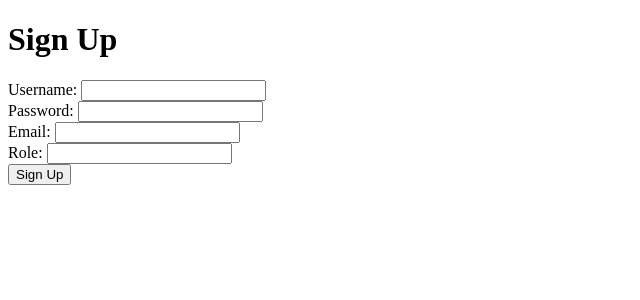
After one commit to richardolarez/24040FlaskFramework, a Flask app: page /signup in a window 1280 px wide. The commit adds this page. Shown: the top 300 px of the page, without its empty margins (0-640 px from the left). Run offline with Flask 3, Linux system fonts and the light colour scheme; some libraries are stand-ins or nearby versions.

Commit message:
Checkpoint

```diff
--- a/app/app.py
+++ b/app/app.py
@@ -1,30 +1,67 @@
 # app.py
-from flask import Flask, render_template, request, redirect, url_for
+from flask import Flask, render_template, request, redirect, url_for, flash, make_response, jsonify
 from flask_sqlalchemy import SQLAlchemy
 from os import environ
+from flask_wtf.csrf import CSRFProtect
+from flask_wtf import FlaskForm
+from wtforms import StringField, PasswordField, SubmitField
+
 
 ####################### FLASK APP CONFIGURATION ########################
 app = Flask(__name__)
 app.config['SQLALCHEMY_DATABASE_URI'] = environ.get('DB_URL')
+app.config['SECRET_KEY'] = 'your_secret_key_here'  # Set the SECRET_KEY configuration option
+
 app.app_context()
 db = SQLAlchemy(app)
+csrf = CSRFProtect(app)
 
 ###################### Import the TID Models ########################
 from models.TIDTables import ChargeMode, Devices, GSENetwork, PathsLoads, PowerSupply, PowerSupplySummary, TelemetryNetwork, VehicleBattery, VehicleNetwork, UEIDaq, BatteryAddresses
+from models import User
 
 ####################### CREATE TABLES ########################
 with app.app_context():
     db.create_all()
 
-####################### ROUTES ########################
+####################### APIs ########################
 # Test Route
 @app.route('/test', methods=['GET'])
 def test():
     return {'message': 'Test route works!'}
 
+# create a new user
+@app.route('/user', methods=['POST', 'GET'])
+def create_user():
+    try:
+        data = request.json
+        new_user = User(username=data['username'], password=data['password'], email=data['email'], role=data['role'])
+        db.session.add(new_user)
+        db.session.commit()
+        return make_response(jsonify({'message': 'user created'}), 201)
+    except Exception as e:
+        return make_response(jsonify({'message': str(e)}), 500)
+
+
+# login endpoint
+@app.route('/login', methods=['POST'])
+def login():
+    try:
+        data = request.json
+        username = data['username']
+        password = data['password']
+        user = User.query.filter_by(username=username).first()
+        if user and user.password == password:
+            return make_response(jsonify({'message': 'login successful'}), 200)
+        else:
+            return make_response(jsonify({'message': 'invalid credentials'}), 401)
+    except Exception as e:
+        return make_response(jsonify({'message': str(e)}), 500)
+
+
+####################### VIEWS / PAGE ROUTES ########################
 @app.route('/')
 def index():
-
     return render_template('index.html')
 
 @app.route('/edv')
@@ -35,6 +72,24 @@ def edv():
 def menu():
     return render_template('menu.html')
 
+class UserForm(FlaskForm):
+    username = StringField('Username')
+    password = PasswordField('Password')
+    email = StringField('Email')
+    role = StringField('Role')
+    submit = SubmitField('Sign Up')
+
+@app.route('/signup', methods=['GET', 'POST'])
+def signup():
+    form = UserForm()
+    if form.validate_on_submit():
+        new_user = User(username=form.username.data, password=form.password.data, email=form.email.data, role=form.role.data)
+        db.session.add(new_user)
+        db.session.commit()
+        flash('User created successfully!', 'success')  # Display success message
+        return redirect(url_for('signup'))
+    return render_template('signup.html', form=form)
+
 
 
 if __name__ == '__main__':
--- a/app/models/__init__.py
+++ b/app/models/__init__.py
@@ -1,2 +1,3 @@
 # models/__init__.py
 from .TIDTables import ChargeMode, Devices, GSENetwork, PathsLoads, PowerSupply, PowerSupplySummary, TelemetryNetwork, VehicleBattery, VehicleNetwork, UEIDaq, BatteryAddresses
+from .users import User
--- a/app/requirements.txt
+++ b/app/requirements.txt
@@ -13,3 +13,5 @@ psycopg2-binary==2.9.9
 SQLAlchemy==2.0.27
 typing_extensions==4.9.0
 Werkzeug==3.0.1
+Flask-WTF
+flash
--- a/app/templates/index.html
+++ b/app/templates/index.html
@@ -29,6 +29,7 @@
       </form>
     </form>
   </div>
+  <a href="/signup"><button class="button">Sign Up</button></a>
   <script src="script.js"></script>
 </body>
 
--- /dev/null
+++ b/app/templates/signup.html
@@ -0,0 +1,29 @@
+<!-- templates/signup.html -->
+<!DOCTYPE html>
+<html lang="en">
+<head>
+    <meta charset="UTF-8">
+    <meta name="viewport" content="width=device-width, initial-scale=1.0">
+    <title>Sign Up</title>
+    <script src="https://unpkg.com/htmx.org@latest/dist/htmx.js"></script>
+</head>
+<body>
+    <h1>Sign Up</h1>
+    <form id="signupForm" hx-post="/signup" hx-headers='{"Content-Type": "application/json"}'>
+        <label for="username">Username:</label>
+        <input type="text" id="username" name="username" required>
+        <br>
+        <label for="password">Password:</label>
+        <input type="password" id="password" name="password" required>
+        <br>
+        <label for="email">Email:</label>
+        <input type="email" id="email" name="email" required>
+        <br>
+        <label for="role">Role:</label>
+        <input type="text" id="role" name="role" required>
+        <br>
+        <input type="hidden" name="csrf_token" value="{{ form.csrf_token._value() }}">
+        <button type="submit">Sign Up</button>
+    </form>
+</body>
+</html>
```
Also changed, not shown: app/models/users.py (added, +12 -0 lines).
